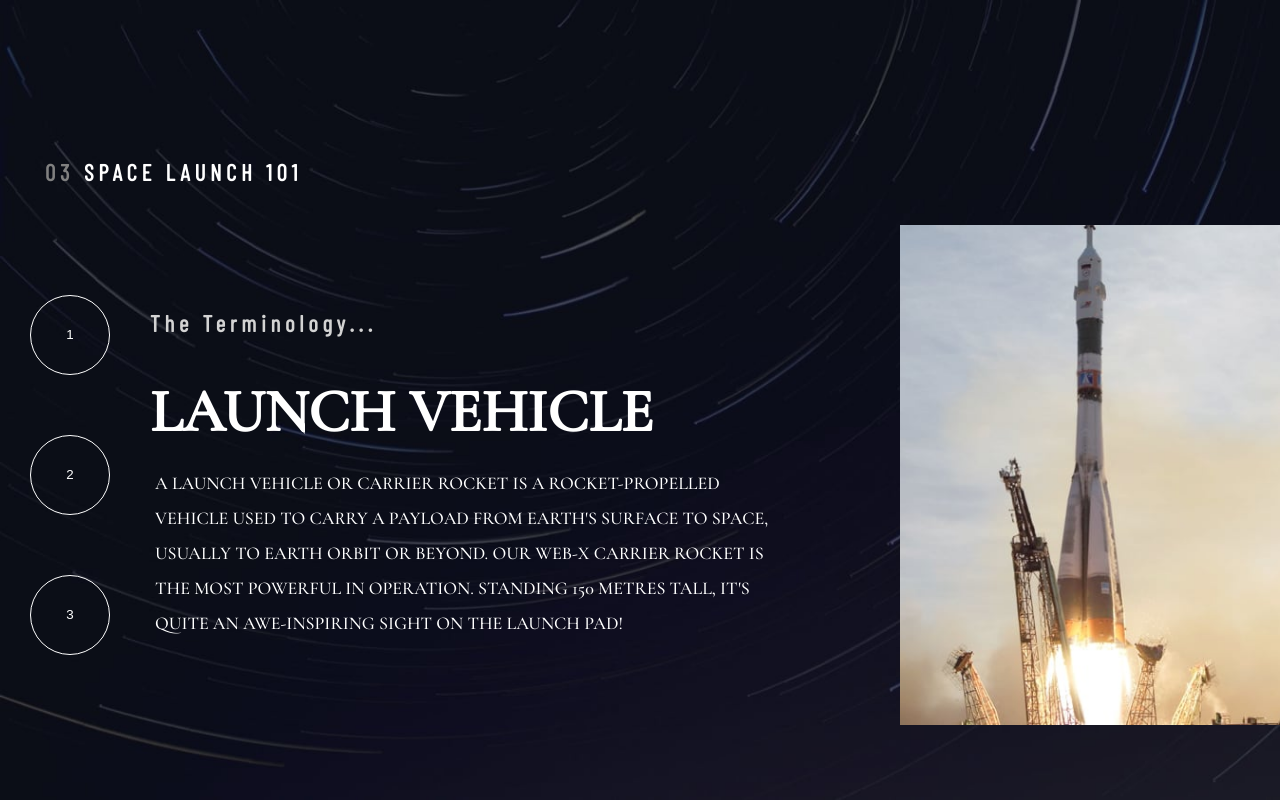
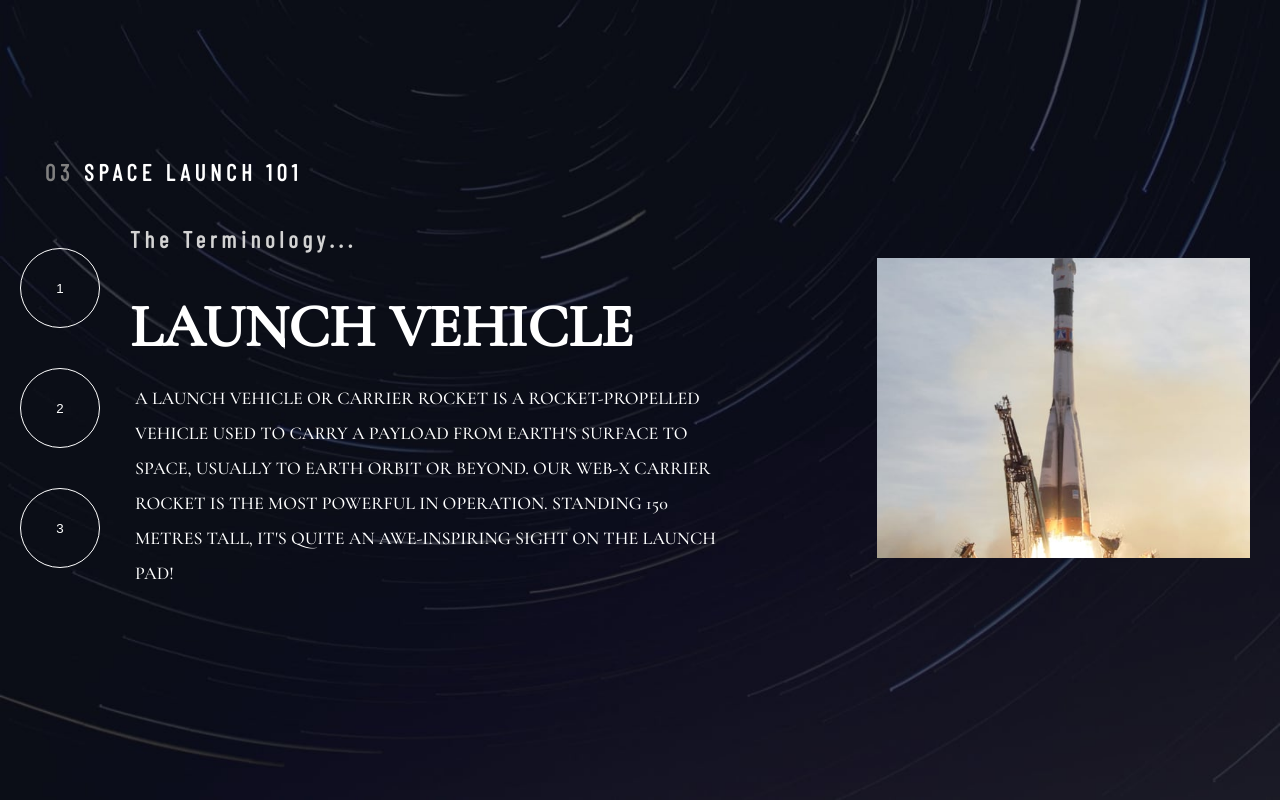
Before and after one commit to Stamwill/space-tourism, a Next.js app: page /technology in a window 1280 px wide. Built offline with nearby package versions, Linux system fonts and the light colour scheme.

Commit message:
[Tech] Change size on img and margin on buttons

```diff
--- a/src/blocks/Tech/Tech.module.css
+++ b/src/blocks/Tech/Tech.module.css
@@ -100,7 +100,8 @@
   .imgContainer {
     display: flex;
     justify-content: flex-end;
-    height: 500px;
+    height: 300px;
+    margin-right: 30px;
     order: 3;
   }
 
@@ -111,7 +112,7 @@
   }
 
   .btn {
-    margin: 30px;
+    margin: 20px;
   }
 
   .textContainer {
```
